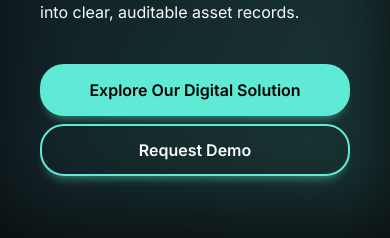
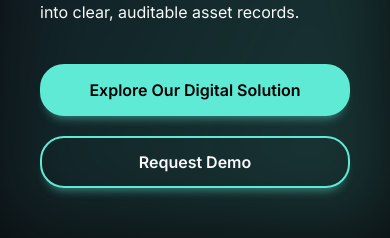
Before and after one commit to shariq-gazdar/bwdigit, a Next.js app: page /en in a window 390 px wide. Shown: the part 572-810 px from the top of the page. Built offline with nearby package versions, Linux system fonts and the light colour scheme.

Commit message:
more issues fix

```diff
--- a/src/app/[locale]/page.js
+++ b/src/app/[locale]/page.js
@@ -23,7 +23,7 @@ export default async function Home({ params }) {
             {t.hero.title}
           </h1>
           <p className="text-primary">{t.hero.description}</p>
-          <div className="mt-5 flex flex-col lg:flex-row gap-x-2 gap-y-2 lg:gap-y-0">
+          <div className="mt-5 flex flex-col lg:flex-row gap-x-2 gap-y-5 lg:gap-y-0">
             <CtaButton
               changeStyle={
                 "bg-primary-accent text-primary-foreground px-6 py-3 rounded-3xl border-2 border-primary-accent font-semibold hover:bg-primary-accent/90 transition-colors cursor-pointer w-full lg:w-fit shadow-[0_20px_90px_-100px_rgba(94,234,212,0.5),0_8px_10px_-6px_rgba(94,234,212,0.5)] text-center"
@@ -63,7 +63,7 @@ export default async function Home({ params }) {
             const Icon = services[index].Icon;
             return (
               <AnimateIn key={index} delay={index * 0.1}>
-                <div className="text-primary bg-card flex flex-col gap-x-5 gap-y-6 lg:my-10 my-5 rounded-2xl hover:border-[0.5px] hover:border-primary-accent    transition-all overflow-hidden h-82">
+                <div className="text-primary bg-card flex flex-col gap-x-5 gap-y-6 lg:my-10 my-5 rounded-2xl hover:border-[0.5px] hover:border-primary-accent    transition-all overflow-hidden lg:h-82 h-auto">
                   <div className="p-10 pt-6 flex  flex-col gap-y-6 ">
                     <div className="bg-secondary/10  w-fit p-3 rounded-2xl text-primary-accent self-center">
                       <Icon size={42} />
@@ -227,7 +227,7 @@ export default async function Home({ params }) {
             return (
               <AnimateIn key={index} delay={index * 0.1}>
                 <div
-                  className={`text-primary p-10 flex flex-col gap-x-5 gap-y-6 lg:my-10 my-5 rounded-2xl border-[0.5px] transition-all border-primary/30 h-86 ${
+                  className={`text-primary p-10 flex flex-col gap-x-5 gap-y-6 lg:my-10 my-5 rounded-2xl border-[0.5px] transition-all border-primary/30 h-auto lg:h-86 ${
                     studies[index].hoverColor === "orange"
                       ? "bg-linear-to-b from-orange/30 to-card"
                       : studies[index].hoverColor === "blue"
@@ -288,6 +288,7 @@ export default async function Home({ params }) {
         <form
           className="bg-card border-primary-accent/40 border rounded-2xl p-10 flex flex-col gap-y-5"
           action={"https://formspree.io/f/xqevnjrq"}
+          method="POST"
         >
           <label
             htmlFor="name"
```
